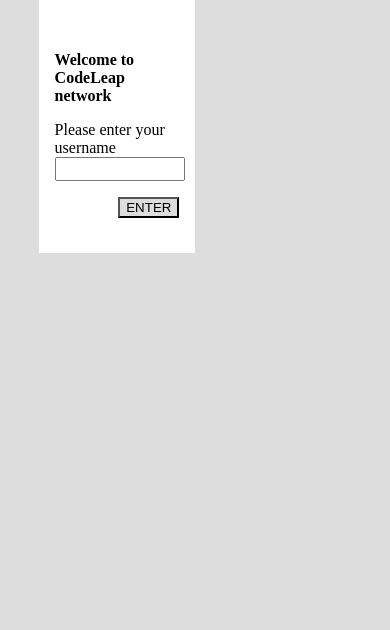
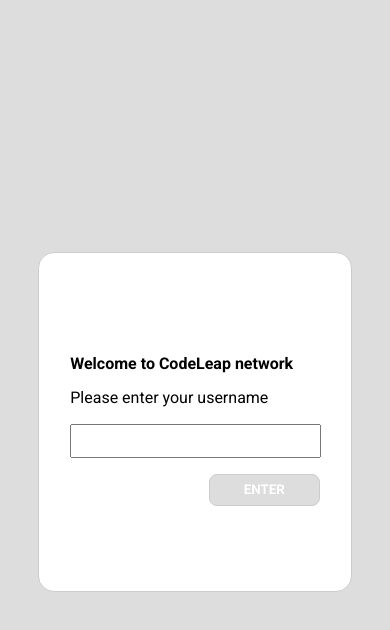
Before and after one commit to waggnerl/-postmanager, a React (Vite) app: page / in a window 390 px wide. Shown: the top 630 px of the page. Built offline with nearby package versions, Linux system fonts and the light colour scheme.

Commit message:
feat: Include input placeholder

```diff
--- a/src/components/SignUpBlock/style.css
+++ b/src/components/SignUpBlock/style.css
@@ -6,6 +6,8 @@
   justify-content: center;
   align-items: center;
   background-color: white;
+  border: 1px solid #cccccc;
+  border-radius: 16px;
 }
 
 .signUpForm {
@@ -17,22 +19,38 @@
 
 p {
   font-weight: 700;
+  font-family: "Roboto", sans-serif;
+}
+
+label {
+  font-weight: 400;
+  font-family: "Roboto", sans-serif;
+  line-height: 18.75px;
+  size: 16px;
 }
 
 input {
   position: relative;
-  width: 98%;
+  width: 99%;
   height: 18px;
+  padding: 6px 0 6px 0;
+  margin: 16px 0 16px 0;
 }
 
 button {
   align-self: flex-end;
-  margin-top: 16px;
+  border: 1px solid #cccccc;
+  border-radius: 8px;
+  width: 111px;
+  height: 32px;
+  color: white;
+  font-weight: 700;
+  font-family: "Roboto", sans-serif;
 }
 
-@media only screen and (max-width: 600px) {
-  .mainContainer {
-    width: 60vw;
-    height: 30vh;
+@media only screen and (max-width: 912px) {
+  .container {
+    width: 80vw;
+    height: 40vh;
   }
 }
```
